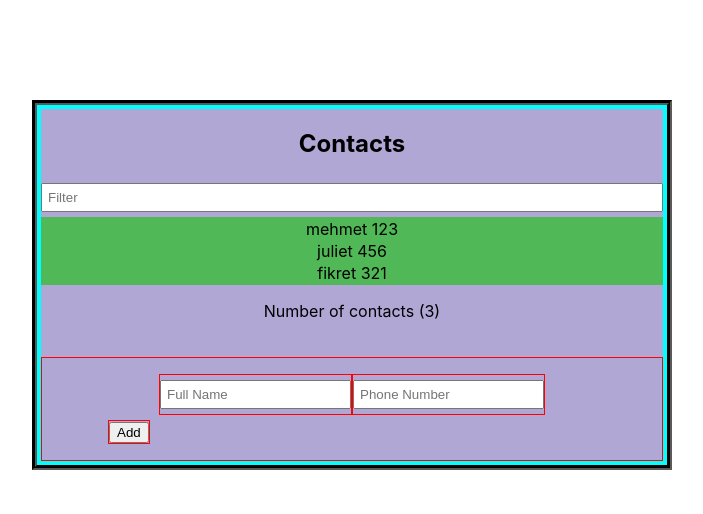
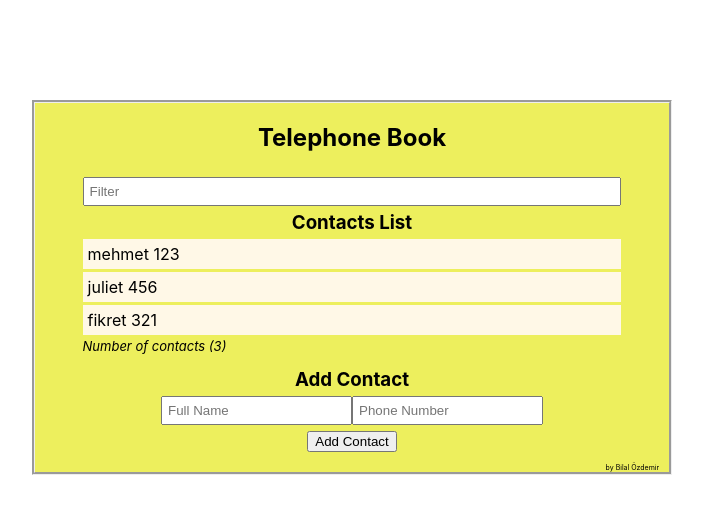
Before and after one commit to BilalOzd/telephone-book, a React (Create React App) app: page / in a window 1280 px wide. Shown: the top 514 px of the page, without its empty margins (288-991 px from the left). Built offline with nearby package versions, Linux system fonts and the light colour scheme.

Commit message:
css improvements added.

```diff
--- a/src/Components/Contacts/Form/index.js
+++ b/src/Components/Contacts/Form/index.js
@@ -34,6 +34,7 @@ function Form({addContact, contacts}) {
 
     return(
         <div className="formParent">
+            <h3>Add Contact</h3>
             <form onSubmit={OnSubmitInput}>
                 <div className="formInput">
                     <input
@@ -52,7 +53,7 @@ function Form({addContact, contacts}) {
                     />
                 </div>
                 <div className="addButton">
-                    <button>Add</button>
+                    <button>Add Contact</button>
                 </div>
             </form>
         </div>
--- a/src/Components/Contacts/List/index.js
+++ b/src/Components/Contacts/List/index.js
@@ -15,13 +15,15 @@ function List({contacts}) {
              className="filterInput"
              placeholder="Filter"
              value={filteredText}
-             onChange={(e) => setFilteredText(e.target.value)}
-            />
+             onChange={(e) => setFilteredText(e.target.value)}>
+            </input>
+            <h3>Contacts List</h3>
+
             <ul>
                 {
-                    filter.map((contact, index) => (
-                        <li key={index}>{contact.fullname} {contact.phone_number}</li>
-                    ))
+                  filter.map((contact, index) => (
+                      <li key={index}>{contact.fullname} {contact.phone_number}</li>
+                  ))
                 }
             </ul>
             <p>Number of contacts ({filter.length})</p>
--- a/src/Components/Contacts/index.css
+++ b/src/Components/Contacts/index.css
@@ -1,26 +1,60 @@
 .contactsParent{
-    border: 4px solid aqua;
     margin: 0;
 }
 
+.contactsParent > p {
+  margin: 0 0 0 90%;
+  width: fit-content;
+  font-size: 7px;
+  text-align: left;
+}
+
 .formParent{
-    border: 1px solid red;
-    margin: 0;
-    padding: 1rem 1rem;
+    margin-top: 0;
+    margin-bottom: 10px;
+    padding: 1px;
     text-align: center;
+}
+
+.formParent > h3 {
+  margin: 0;
 }
 
 .formInput{
   display: inline-block;
-  border: 1px solid red;
   padding: 0;
   vertical-align: middle;
 }
 
 .addButton{
-  margin: 5px 50px 0px 50px;
+  margin: 0px auto 0px auto;
   width: fit-content;
-  border: 1px solid red;
+}
+
+.listDiv{
+  margin: 0 auto 0 auto;
+  width: 85%;
+}
+
+.listDiv > h3 {
+  margin: 0 auto 5px auto;
+}
+
+.listDiv > p {
+  width: fit-content;
+  margin-top: 0;
+  margin-right: 10%;
+  font-size: small;
+  font-style: italic;
+  text-align: left;
+}
+
+.listDiv > ul > li {
+  background-color: #fff8e7;
+  padding: 5px;
+  margin-bottom: 3px;
+  display: flex;
+  justify-content: space-between;
 }
 
 input{
@@ -34,8 +68,7 @@ input{
 }
 
 ul,li{
-    margin: 0px;
-    padding: 1px;
+    margin: 0;
+    padding: 0;
     list-style-type: none;
-    background-color: #50b856;
 }
--- a/src/Components/Contacts/index.js
+++ b/src/Components/Contacts/index.js
@@ -16,10 +16,12 @@ function Contacts() {
 
     return(
         <div className='contactsParent'>
-            <h2>Contacts</h2>
+            <h2>Telephone Book</h2>
             <List contacts={contacts} />
-            <br/>
             <Form addContact={setContacts} contacts={contacts}/>
+            <p className='signature'>
+                by Bilal Özdemir
+            </p>
         </div>
     )
 }
--- a/src/index.css
+++ b/src/index.css
@@ -14,9 +14,8 @@ code {
 
 .App{
   margin: 100px 25% 100px 25%;
-  border: 5px solid rgb(6, 6, 6);
   box-sizing:border-box;
   border-style: groove;
   text-align: center;
-  background-color: #2e138f5f;
+  background-color: #edef5d;
 }
```
